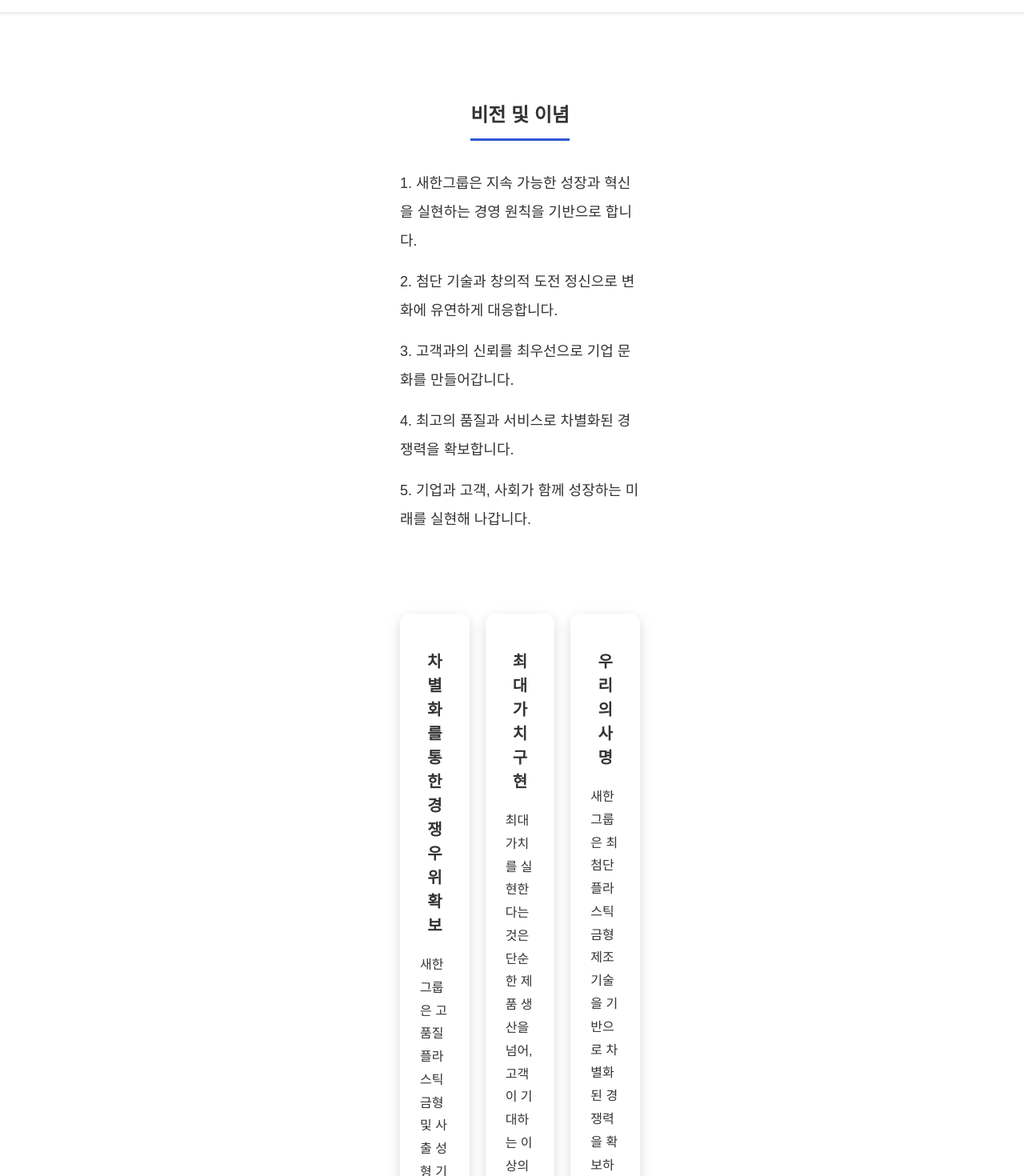
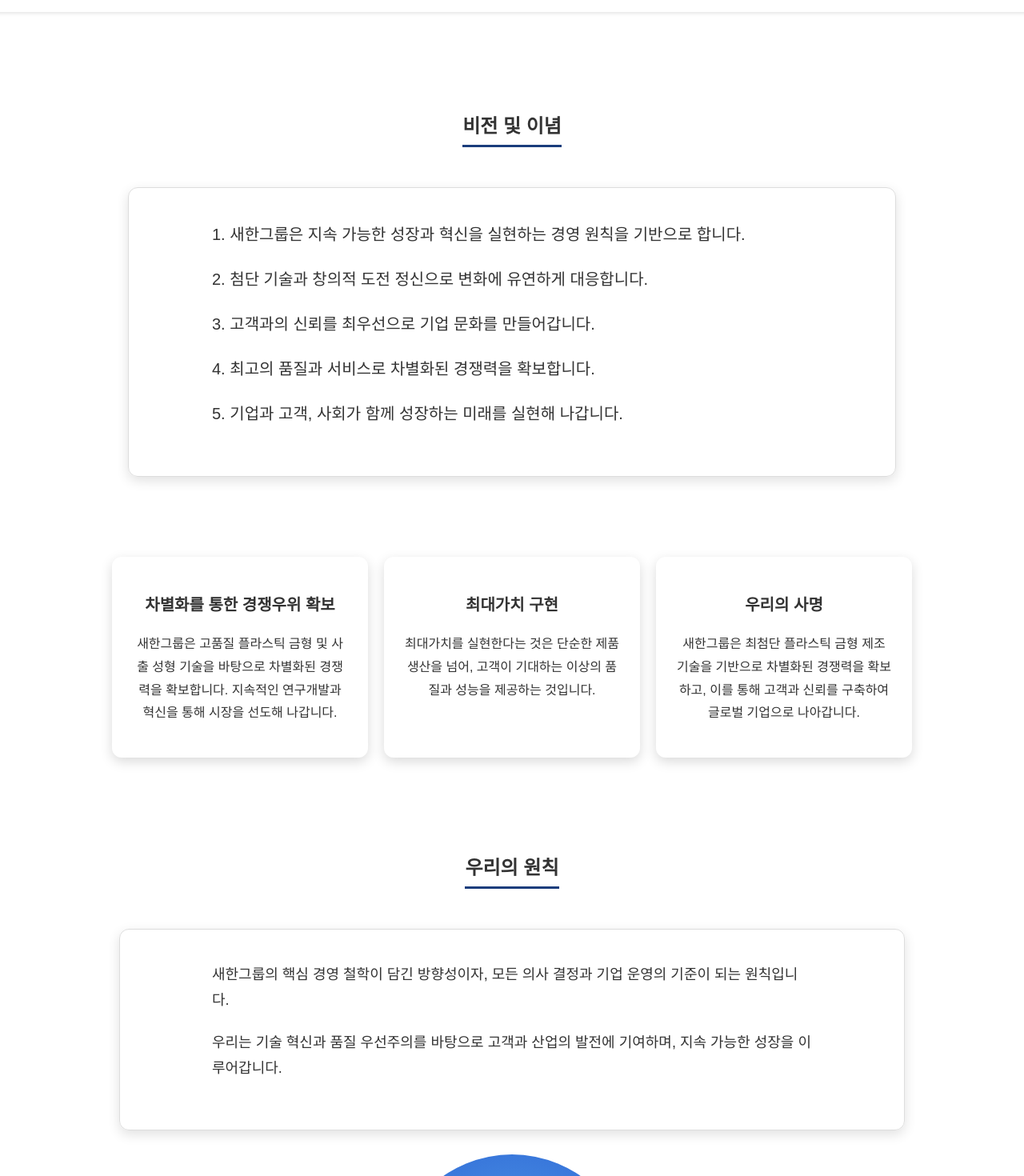
Before and after one commit to saehan-im-develop/saehan_homepage, a React (Vite) app in the folder frontend/: page /vision in a window 1280 px wide. Shown: the part 60-1530 px from the top of the page at 80% size. Built offline with nearby package versions, Linux system fonts and the light colour scheme.

Commit message:
css 수정 커밋 - 박영호

```diff
--- a/frontend/src/Affiliate/CommonCSS/CommonMain.css
+++ b/frontend/src/Affiliate/CommonCSS/CommonMain.css
@@ -3,12 +3,18 @@
   padding: 40px 20px;
 }
 
+/* ✅ 제목 스타일 수정 */
 .common-header {
-    margin-top: 10px;
-    display: flex;
-    align-items: center;
-    justify-content: center;
-    gap: 15px;
+  margin-top: 20px;
+  text-align: center;
+  opacity: 0;
+  transform: translateY(30px);
+  transition: opacity 1s ease-out, transform 1s ease-out;
+}
+
+.common-header.show {
+  opacity: 1;
+  transform: translateY(0);
 }
 
 .common-logo {
@@ -16,19 +22,24 @@
   height: auto;
 }
 
+/* ✅ 박스 스타일 추가 */
 .common-description {
   display: flex;
   align-items: center;
-    justify-content: space-between;
-    gap: 40px;
+  justify-content: center;
+  gap: 50px;
   max-width: 1200px;
   margin: auto;
-    padding: 50px 0px;
-
-    /* 기본적으로 약간 보이도록 수정 */
-    opacity: 0.1;
+  padding: 40px;
+  opacity: 0;
   transform: translateY(50px);
   transition: opacity 1s ease-out, transform 1s ease-out;
+
+  /* ✅ 박스 스타일 */
+  background: #fff;  /* 배경색 */
+  border: 0px solid #ddd;  /* 테두리 */
+  border-radius: 10px;  /* 둥근 모서리 */
+  box-shadow: 2px 2px 10px rgba(0, 0, 0, 0.1);  /* 그림자 */
 }
 
 /* 페이지가 로드되자마자 실행 */
@@ -37,30 +48,45 @@
   transform: translateY(0);
 }
 
+.common-text {
+  flex: 1;
+  text-align: left;  /* 이미 적용되어 있음 */
+  display: flex;
+  flex-direction: column;
+  justify-content: center;  /* 세로 중앙 정렬 */
+}
 
+.common-text p {
+  font-size: 18px;
+  line-height: 1.6;
+  color: #333;
+  text-align: left;  /* ✅ 좌측 정렬 */
+  margin: 0;  /* ✅ 필요하면 마진 제거 */
+}
 
 
 
 .common-description p {
-    flex: 1; /* 텍스트 영역이 일정 비율을 차지 */
+  flex: 1;
   font-size: 18px;
   line-height: 1.6;
+  color: #333;
+  text-align: left;  /* ✅ 좌측 정렬 */
+  margin: 0;  /* ✅ 마진이 있으면 제거 */
 }
 
 .common-main-image {
-    flex: 1; /* 이미지 영역이 일정 비율을 차지 */
+  flex: 1;
+  /* 이미지 영역이 일정 비율을 차지 */
   width: 100%;
-    max-width: 500px; /* 원하는 크기로 조정 */
+  max-width: 500px;
+  /* 원하는 크기로 조정 */
 }
 
 #main-h1 {
-    margin-top: 0px;
-    margin-right: 520px;
   color: rgb(21, 54, 163);
   font-weight: bold;
-    opacity: 0.1;
-    transform: translateY(50px);
-    transition: opacity 1s ease-out, transform 1s ease-out;
+  font-size: 28px;
 }
 
 .common-header.show #main-h1 {
--- a/frontend/src/Affiliate/HightechComponent/HightechMain.jsx
+++ b/frontend/src/Affiliate/HightechComponent/HightechMain.jsx
@@ -6,7 +6,7 @@ function HightechMain() {
   const [isLoaded, setIsLoaded] = useState(false);
 
   useEffect(() => {
-    //  페이지 로드 후 0.1초 뒤 페이드인 효과 실행
+    // 페이지 로드 후 0.1초 뒤 페이드인 효과 실행
     setTimeout(() => {
       setIsLoaded(true);
     }, 100);
@@ -17,13 +17,17 @@ function HightechMain() {
       <div className={`common-header ${isLoaded ? "show" : ""}`}>
         <h1 id="main-h1">SAEHAN HIGHTECH</h1>
       </div>
-      {/*  페이드인 클래스 적용 */}
+      {/*  텍스트와 이미지가 나란히 배치되도록 조정 */}
       <div className={`common-description ${isLoaded ? "show" : ""}`}>
+        <div className="common-text">
           <p>
             새한하이테크는 반도체 기술의 기준을 만들어갑니다.<br />
             미래 공정과 최적화된 생산 시스템을 통해 최고의 품질과 성능을 제공합니다.
           </p>
+        </div>
+        <div className="common-image-container">
           <img src={temp} alt="Saehan Hightech Company" className="common-main-image" />
+        </div>
       </div>
     </div>
   );
--- a/frontend/src/Introduce/CEO/CEOMain.css
+++ b/frontend/src/Introduce/CEO/CEOMain.css
@@ -7,7 +7,7 @@
   opacity: 0;
   transform: translateY(50px);
   transition: opacity 1s ease-out, transform 1s ease-out;
-  background-color: rgba(0, 0, 0, 0.02);
+  background-color: rgba(221, 221, 221, 0.02);
   border-radius: 10px;
   position: relative; /* ✅ 제목 배치를 위해 상대적 위치 지정 */
 }
@@ -28,8 +28,8 @@
   color: rgba(0, 0, 0, 0.7); /* ✅ 연한 회색으로 강조 */
   background-color: white; /* ✅ 배경을 흰색으로 */
   padding: 10px 20px;
-  border-radius: 8px;
-  box-shadow: 0px 2px 5px rgba(0, 0, 0, 0.1);
+  border-radius: 0px;
+  box-shadow: 0px 0px 0px rgba(0, 0, 0, 0.1);
 }
 
 /* ✅ 기존의 CEO 타이틀 스타일 수정 */
@@ -59,9 +59,10 @@
 .ceo-text {
   max-width: 600px;
   text-align: left;
-  background-color: rgba(0, 0, 0, 0.08);
+  background-color: rgba(255, 255, 255, 0.08);
   padding: 25px;
   border-radius: 10px;
+  border: 1px solid #ddd;  /* 테두리 추가하여 박스 구분 */
   line-height: 1.7;
   color: #222;
   font-weight: 500;
--- a/frontend/src/Introduce/History/HistoryMain.css
+++ b/frontend/src/Introduce/History/HistoryMain.css
@@ -36,7 +36,7 @@
   padding: 80px;
   background: white;
   border-radius: 0px;
-  border: 2px solid #ddd;  /* ✅ 연한 테두리 추가 */
+  border: 1px solid #ddd;  /* ✅ 연한 테두리 추가 */
   box-shadow: 0 8px 20px rgba(0, 0, 0, 0.15);  /* ✅ 그림자 효과 강화 */
   font-size: 20px;
 }
--- a/frontend/src/Introduce/Network/Network.css
+++ b/frontend/src/Introduce/Network/Network.css
@@ -6,7 +6,7 @@
 }
 
 .network-card {
-  background: #f9f9f9;  /* 기존 흰색에서 살짝 회색으로 변경하여 박스 구분 */
+  background: #ffffff;  /* 기존 흰색에서 살짝 회색으로 변경하여 박스 구분 */
   padding: 25px; /* 기존보다 여유 있는 패딩 */
   margin-bottom: 20px;
   border-radius: 10px;
--- a/frontend/src/Vision/VisionCSSFiile/VisionMain.css
+++ b/frontend/src/Vision/VisionCSSFiile/VisionMain.css
@@ -1,10 +1,12 @@
 .vision-container {
-    padding: 50px 500px 0; /* 위쪽 50px, 좌우 400px, 아래쪽 0px */
+    padding: 50px 20px 0; /* ✅ 좌우 패딩 줄이기 */
     background-color: #ffffff;
-    margin: 0px auto 50px; /* 상단 마진 추가 */
+    margin: 0px auto 50px; /* ✅ 상단 마진 추가 */
     opacity: 0;
-    transform: translateY(50px); /* 아래에서 올라오는 효과 */
+    transform: translateY(50px); /* ✅ 아래에서 올라오는 효과 */
     transition: opacity 0.8s ease-out, transform 0.8s ease-out;
+    text-align: center; /* ✅ 제목을 중앙 정렬 */
+    max-width: 1000px; /* ✅ 최대 너비 설정 */
 }
 
   .vision-container.fade-in {
@@ -16,23 +18,37 @@
     font-size: 24px;
     font-weight: bold;
     margin-bottom: 20px;
-  }
+    border-bottom: 3px solid #1a3d7c; /* ✅ 파란색 밑줄 추가 */
+    display: inline-block;
+    padding-bottom: 5px;
+}
 
-  .vision-intro {
-    text-align: center; /* 텍스트 중앙 정렬 */
-    max-width: 900px; /* ✅ 최대 너비 지정 */
-    margin: 30px auto; /* ✅ 상하 간격 조정 */
-    font-size: 18px; /* ✅ 가독성을 위한 폰트 크기 */
-    line-height: 2; /* ✅ 줄 간격을 넉넉하게 조정 */
-    color: #333; /* ✅ 가독성을 위한 색상 */
+.vision-intro {
+    text-align: center;
+    max-width: 900px;
+    margin: 30px auto;
+    font-size: 20px;
+    line-height: 2;
+    color: #333;
+
+    background: rgba(255, 255, 255, 0.7);
+    padding: 40px;
+    border-radius: 12px;
+    border: 1px solid #ddd;
+    box-shadow: 0px 5px 15px rgba(0, 0, 0, 0.12);
 }
 
 .vision-intro p {
-    max-width: 700px; /* ✅ 가독성을 위해 적절한 너비 설정 */
-    margin: 15px auto; /* ✅ 위아래 여백 추가 */
-    text-align: left; /* ✅ 텍스트 좌측 정렬 */
-    line-height: 2; /* ✅ 줄 간격 조정 */
-    font-size: 18px; /* ✅ 가독성 좋은 크기 유지 */
+    max-width: 750px;  /* ✅ 가독성을 위해 적절한 너비 설정 (기존 700px → 750px) */
+    margin: 0 auto 20px auto;  /* ✅ 문장 간격 추가 */
+    text-align: left;  /* ✅ 텍스트 좌측 정렬 */
+    line-height: 1.8;  /* ✅ 줄 간격 조정 */
+    font-size: 20px;  /* ✅ 가독성 좋은 크기로 조정 */
+
+    /* ✅ 숫자와 텍스트 사이 간격 조정 */
+    display: flex;
+    align-items: center;
+    gap: 10px; /* ✅ 숫자와 텍스트 간격 조정 */
 }
 
 
@@ -47,9 +63,9 @@
 
   .vision-principles {
     text-align: center;
-    margin-top: 200px;
+    margin-top: 100px;
     position: relative;
-    margin-bottom: 200px;
+    margin-bottom: 150px;
 }
 
 .vision-principles p {
@@ -63,7 +79,10 @@
     width: 300px;
     height: 300px;
     margin: 30px auto;
-    background: #2d66d6;
+
+    /* ✅ 원형 그라데이션 추가 */
+    background: radial-gradient(circle, #4A90E2 30%, #2D66D6 100%);
+
     border-radius: 50%;
     display: flex;
     align-items: center;
--- a/frontend/src/Vision/VisionComponent/VisionIntro.jsx
+++ b/frontend/src/Vision/VisionComponent/VisionIntro.jsx
@@ -3,13 +3,18 @@ import "../VisionCSSFiile/VisionMain.css";
 
 const VisionIntro = () => {
   return (
-    <div className="vision-intro">
+    <div className="vision-container fade-in">
+      {/* ✅ 비전 및 이념 제목을 박스 밖으로 이동 */}
       <h2 className="section-title">비전 및 이념</h2>
-      <p>1. 새한그룹은 지속 가능한 성장과 혁신을 실현하는 경영 원칙을 기반으로 합니다.</p>
-      <p>2. 첨단 기술과 창의적 도전 정신으로 변화에 유연하게 대응합니다. </p>
-      <p>3. 고객과의 신뢰를 최우선으로 기업 문화를 만들어갑니다.</p>
-      <p>4. 최고의 품질과 서비스로 차별화된 경쟁력을 확보합니다.</p>
-      <p>5. 기업과 고객, 사회가 함께 성장하는 미래를 실현해 나갑니다.</p>
+
+      {/* ✅ 본문을 포함하는 박스 */}
+      <div className="vision-intro">
+        <p>1. 새한그룹은 지속 가능한 성장과 혁신을 실현하는 경영 원칙을 기반으로 합니다.</p>
+        <p>2. 첨단 기술과 창의적 도전 정신으로 변화에 유연하게 대응합니다.</p>
+        <p>3. 고객과의 신뢰를 최우선으로 기업 문화를 만들어갑니다.</p>
+        <p>4. 최고의 품질과 서비스로 차별화된 경쟁력을 확보합니다.</p>
+        <p>5. 기업과 고객, 사회가 함께 성장하는 미래를 실현해 나갑니다.</p>
+      </div>
     </div>
   );
 };
--- a/frontend/src/Vision/VisionComponent/VisionPrinciples.jsx
+++ b/frontend/src/Vision/VisionComponent/VisionPrinciples.jsx
@@ -1,16 +1,21 @@
 import React from "react";
-import "../VisionCSSFiile/VisionMain.css"
+import "../VisionCSSFiile/VisionMain.css";
 import PrinciplesCircle from "./PrinciplesCircle";
 
 const VisionPrinciples = () => {
   return (
     <div className="vision-principles">
+      {/* 🔵 "우리의 원칙"을 박스 바깥으로 이동 */}
       <h2 className="section-title">우리의 원칙</h2>
-      <p>새한그룹의 핵심 경영 철학이 담긴 방향성이자, 모든 의사 결정과 기업 운영의 기준이 되는 원칙입니다.</p>
-      <p>우리는 기술 혁신과 품질 우선주의를 바탕으로 고객과 산업의 발전에 기여하며, 지속 가능한 성장을 이루어갑니다.</p>
+
+      {/* 🔵 박스 스타일 추가 */}
+      <div className="vision-intro">
+        <p>새한그룹의 핵심 경영 철학이 담긴 방향성이자, 모든 의사 결정과 기업 운영의 기준이 되는 원칙입니다.</p>
+        <p>우리는 기술 혁신과 품질 우선주의를 바탕으로 고객과 산업의 발전에 기여하며, 지속 가능한 성장을 이루어갑니다.</p>
+      </div>
 
       <div className="principles-container">
-        {/* 중앙 원 */}
+        {/* 🔵 중앙 원 */}
         <PrinciplesCircle />
       </div>
     </div>
--- a/frontend/src/index.css
+++ b/frontend/src/index.css
@@ -9,7 +9,7 @@
 
 /* ✅ 기본적으로 안 보이도록 설정 */
 hr {
-  width: 80%;
+  width: 100%;
   max-width: 1200px;
   border: none;
   height: 2px;
```
Lines whose indentation alone changed are shown as unchanged.
